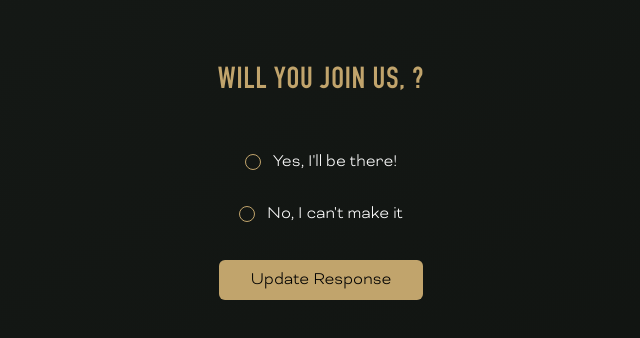
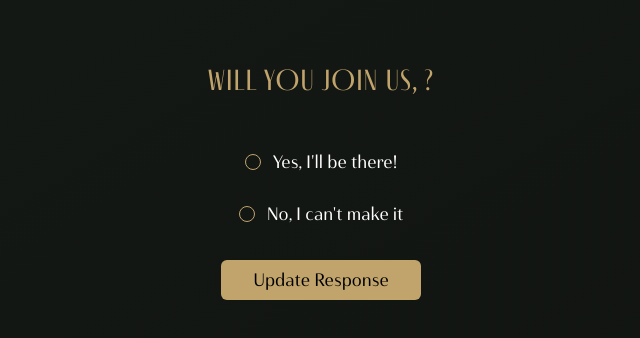
Before and after one commit to brianthomas17/chris-and-nate-photo-site, a React (Vite) app: page /rsvp in a window 1280 px wide. Shown: the top 338 px of the page, without its empty margins (319-959 px from the left). Built offline with nearby package versions, Linux system fonts and the light colour scheme; no server answers; the database is empty; sample sign-in values are in the browser's storage; a web font is replaced by a local one.

Commit message:
Refactor: Update fonts
Update the application to use Fino_Sans_Regular for headings and Habaro_Contrast for the rest of the content.

```diff
--- a/index.html
+++ b/index.html
@@ -22,13 +22,13 @@
     <!-- Favicon -->
     <link rel="icon" href="/lovable-uploads/60f4fb45-a2a5-4383-8706-9b366a8ed02d.png" type="image/png">
 
-    <!-- Critical font preloading - with updated filenames -->
-    <link rel="preload" href="/fonts/DINCondensedBold.woff2" as="font" type="font/woff2" crossorigin="anonymous" />
-    <link rel="preload" href="/fonts/BicycletteLight.woff2" as="font" type="font/woff2" crossorigin="anonymous" />
+    <!-- Critical font preloading - with new font files -->
+    <link rel="preload" href="/fonts/Fino_Sans_Regular.woff2" as="font" type="font/woff2" crossorigin="anonymous" />
+    <link rel="preload" href="/fonts/Haboro_Contrast.woff2" as="font" type="font/woff2" crossorigin="anonymous" />
 
     <!-- Force font files to be downloaded early with absolute paths -->
-    <link rel="prefetch" href="/fonts/DINCondensedBold.woff" as="font" type="font/woff" crossorigin="anonymous" />
-    <link rel="prefetch" href="/fonts/BicycletteLight.woff" as="font" type="font/woff" crossorigin="anonymous" />
+    <link rel="prefetch" href="/fonts/Fino_Sans_Regular.woff" as="font" type="font/woff" crossorigin="anonymous" />
+    <link rel="prefetch" href="/fonts/Haboro_Contrast.woff" as="font" type="font/woff" crossorigin="anonymous" />
 
     <!-- Google Fonts preconnect for performance -->
     <link rel="preconnect" href="https://fonts.googleapis.com" />
@@ -36,32 +36,32 @@
 
     <!-- Inline critical font styles to avoid FOUT -->
     <style>
-      /* Critical font face declarations with renamed files */
+      /* Critical font face declarations with new fonts */
       @font-face {
-        font-family: 'DINCondensedBold';
-        src: url('/fonts/DINCondensedBold.woff2') format('woff2'),
-             url('/fonts/DINCondensedBold.woff') format('woff');
-        font-weight: bold;
+        font-family: 'Fino_Sans_Regular';
+        src: url('/fonts/Fino_Sans_Regular.woff2') format('woff2'),
+             url('/fonts/Fino_Sans_Regular.woff') format('woff');
+        font-weight: normal;
         font-style: normal;
         font-display: swap;
       }
 
       @font-face {
-        font-family: 'Bicyclette-Light';
-        src: url('/fonts/BicycletteLight.woff2') format('woff2'),
-             url('/fonts/BicycletteLight.woff') format('woff');
-        font-weight: 300;
+        font-family: 'Haboro_Contrast';
+        src: url('/fonts/Haboro_Contrast.woff2') format('woff2'),
+             url('/fonts/Haboro_Contrast.woff') format('woff');
+        font-weight: normal;
         font-style: normal;
         font-display: swap;
       }
 
       /* Apply fonts to elements immediately */
       h1, h2, h3, h4, h5, h6 {
-        font-family: 'DINCondensedBold', Arial, sans-serif !important;
+        font-family: 'Fino_Sans_Regular', Arial, sans-serif !important;
       }
 
       body {
-        font-family: 'Bicyclette-Light', sans-serif;
+        font-family: 'Haboro_Contrast', sans-serif;
       }
     </style>
   </head>
--- a/src/App.css
+++ b/src/App.css
@@ -45,39 +45,39 @@
   color: rgba(193, 164, 108, 0.7);
 }
 
-/* Fonts with renamed files - no spaces in filenames */
+/* Fonts with new font files */
 @font-face {
-  font-family: 'DINCondensedBold';
-  src: url('/fonts/DINCondensedBold.woff2') format('woff2'),
-       url('/fonts/DINCondensedBold.woff') format('woff');
-  font-weight: bold;
+  font-family: 'Fino_Sans_Regular';
+  src: url('/fonts/Fino_Sans_Regular.woff2') format('woff2'),
+       url('/fonts/Fino_Sans_Regular.woff') format('woff');
+  font-weight: normal;
   font-style: normal;
   font-display: swap !important;
 }
 
 @font-face {
-  font-family: 'Bicyclette-Light';
-  src: url('/fonts/BicycletteLight.woff2') format('woff2'),
-       url('/fonts/BicycletteLight.woff') format('woff');
-  font-weight: 300;
+  font-family: 'Haboro_Contrast';
+  src: url('/fonts/Haboro_Contrast.woff2') format('woff2'),
+       url('/fonts/Haboro_Contrast.woff') format('woff');
+  font-weight: normal;
   font-style: normal;
   font-display: swap !important;
 }
 
-/* Font utility classes with stronger enforcement and renamed font */
-.font-din {
-  font-family: 'DINCondensedBold', Arial, sans-serif !important;
+/* Font utility classes with stronger enforcement and new fonts */
+.font-fino {
+  font-family: 'Fino_Sans_Regular', Arial, sans-serif !important;
   letter-spacing: 0.03em;
   text-transform: uppercase;
 }
 
-.font-bicyclette {
-  font-family: 'Bicyclette-Light', sans-serif !important;
+.font-haboro {
+  font-family: 'Haboro_Contrast', sans-serif !important;
 }
 
-/* Add some enhanced typography styles with fallback fonts and renamed font */
+/* Add some enhanced typography styles with fallback fonts and new fonts */
 .heading-xl {
-  font-family: 'DINCondensedBold', Arial, sans-serif !important;
+  font-family: 'Fino_Sans_Regular', Arial, sans-serif !important;
   font-size: 4rem;
   letter-spacing: 0.05em;
   text-transform: uppercase;
@@ -86,7 +86,7 @@
 }
 
 .heading-lg {
-  font-family: 'DINCondensedBold', Arial, sans-serif !important;
+  font-family: 'Fino_Sans_Regular', Arial, sans-serif !important;
   font-size: 3rem;
   letter-spacing: 0.04em;
   text-transform: uppercase;
@@ -94,6 +94,6 @@
 }
 
 .body-text {
-  font-family: 'Bicyclette-Light', sans-serif !important;
+  font-family: 'Haboro_Contrast', sans-serif !important;
   line-height: 1.6;
 }
--- a/src/index.css
+++ b/src/index.css
@@ -2,21 +2,21 @@
 /* Import Google fonts */
 @import url('https://fonts.googleapis.com/css2?family=Playfair+Display:ital,wght@0,400;0,500;0,600;0,700;1,400&family=Montserrat:wght@300;400;500;600;700&display=swap');
 
-/* Define font faces with renamed files - no spaces in filenames */
+/* Define font faces with new font files */
 @font-face {
-  font-family: 'DINCondensedBold';
-  src: url('/fonts/DINCondensedBold.woff2') format('woff2'),
-       url('/fonts/DINCondensedBold.woff') format('woff');
-  font-weight: bold;
+  font-family: 'Fino_Sans_Regular';
+  src: url('/fonts/Fino_Sans_Regular.woff2') format('woff2'),
+       url('/fonts/Fino_Sans_Regular.woff') format('woff');
+  font-weight: normal;
   font-style: normal;
   font-display: swap;
 }
 
 @font-face {
-  font-family: 'Bicyclette-Light';
-  src: url('/fonts/BicycletteLight.woff2') format('woff2'),
-       url('/fonts/BicycletteLight.woff') format('woff');
-  font-weight: 300;
+  font-family: 'Haboro_Contrast';
+  src: url('/fonts/Haboro_Contrast.woff2') format('woff2'),
+       url('/fonts/Haboro_Contrast.woff') format('woff');
+  font-weight: normal;
   font-style: normal;
   font-display: swap;
 }
@@ -75,13 +75,13 @@
 
   body {
     @apply text-foreground;
-    font-family: 'Bicyclette-Light', sans-serif;
+    font-family: 'Haboro_Contrast', sans-serif;
     background: linear-gradient(to bottom right, #151916, #0F120F);
     min-height: 100vh;
   }
 
   h1, h2, h3, h4, h5, h6 {
-    font-family: 'DINCondensedBold', Arial, sans-serif !important;
+    font-family: 'Fino_Sans_Regular', Arial, sans-serif !important;
     color: #C1A46C;
     text-transform: uppercase;
     letter-spacing: 0.03em;
@@ -160,19 +160,19 @@
 }
 
 /* Explicit font classes with !important to ensure they override any other styles */
-.font-din {
-  font-family: 'DINCondensedBold', Arial, sans-serif !important;
+.font-fino {
+  font-family: 'Fino_Sans_Regular', Arial, sans-serif !important;
   letter-spacing: 0.03em;
   text-transform: uppercase;
 }
 
-.font-bicyclette {
-  font-family: 'Bicyclette-Light', sans-serif !important;
+.font-haboro {
+  font-family: 'Haboro_Contrast', sans-serif !important;
 }
 
 /* Add some enhanced typography styles with explicit font family */
 .heading-xl {
-  font-family: 'DINCondensedBold', Arial, sans-serif !important;
+  font-family: 'Fino_Sans_Regular', Arial, sans-serif !important;
   font-size: 4rem;
   letter-spacing: 0.05em;
   text-transform: uppercase;
@@ -181,7 +181,7 @@
 }
 
 .heading-lg {
-  font-family: 'DINCondensedBold', Arial, sans-serif !important;
+  font-family: 'Fino_Sans_Regular', Arial, sans-serif !important;
   font-size: 3rem;
   letter-spacing: 0.04em;
   text-transform: uppercase;
@@ -189,7 +189,7 @@
 }
 
 .body-text {
-  font-family: 'Bicyclette-Light', sans-serif !important;
+  font-family: 'Haboro_Contrast', sans-serif !important;
   line-height: 1.6;
 }
 
--- a/src/main.tsx
+++ b/src/main.tsx
@@ -9,19 +9,19 @@ const initializeApp = async () => {
 
   try {
     // Create test elements for each font to verify loading
-    const testDin = document.createElement('span');
-    testDin.style.fontFamily = 'DINCondensedBold';
-    testDin.style.position = 'absolute';
-    testDin.style.visibility = 'hidden';
-    testDin.textContent = 'Font Test';
-    document.body.appendChild(testDin);
+    const testFino = document.createElement('span');
+    testFino.style.fontFamily = 'Fino_Sans_Regular';
+    testFino.style.position = 'absolute';
+    testFino.style.visibility = 'hidden';
+    testFino.textContent = 'Font Test';
+    document.body.appendChild(testFino);
 
-    const testBicyclette = document.createElement('span');
-    testBicyclette.style.fontFamily = 'Bicyclette-Light';
-    testBicyclette.style.position = 'absolute';
-    testBicyclette.style.visibility = 'hidden';
-    testBicyclette.textContent = 'Font Test';
-    document.body.appendChild(testBicyclette);
+    const testHaboro = document.createElement('span');
+    testHaboro.style.fontFamily = 'Haboro_Contrast';
+    testHaboro.style.position = 'absolute';
+    testHaboro.style.visibility = 'hidden';
+    testHaboro.textContent = 'Font Test';
+    document.body.appendChild(testHaboro);
 
     // Force browser to load fonts
     document.fonts.ready.then(() => {
@@ -33,11 +33,11 @@ const initializeApp = async () => {
 
     // Cleanup function for test elements
     const cleanupTestElements = () => {
-      if (document.body.contains(testDin)) {
-        document.body.removeChild(testDin);
+      if (document.body.contains(testFino)) {
+        document.body.removeChild(testFino);
       }
-      if (document.body.contains(testBicyclette)) {
-        document.body.removeChild(testBicyclette);
+      if (document.body.contains(testHaboro)) {
+        document.body.removeChild(testHaboro);
       }
     };
 
--- a/tailwind.config.ts
+++ b/tailwind.config.ts
@@ -1,3 +1,4 @@
+
 import type { Config } from "tailwindcss";
 
 export default {
@@ -141,8 +142,8 @@ export default {
 			fontFamily: {
 				playfair: ['Playfair Display', 'serif'],
 				montserrat: ['Montserrat', 'sans-serif'],
-				din: ['DIN Condensed Bold', 'sans-serif'],
-				bicyclette: ['Bicyclette-Light', 'sans-serif']
+				fino: ['Fino_Sans_Regular', 'sans-serif'],
+				haboro: ['Haboro_Contrast', 'sans-serif']
 			}
 		}
 	},
```
